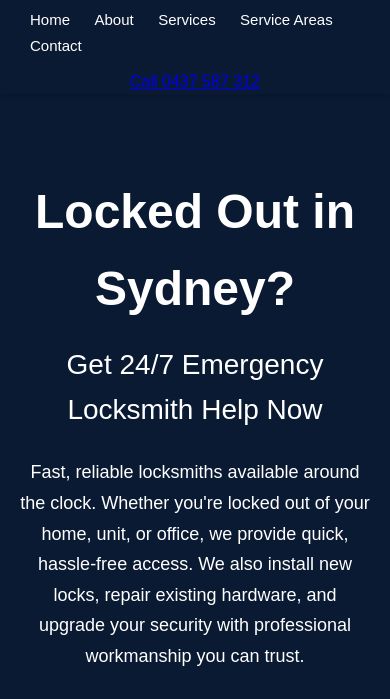
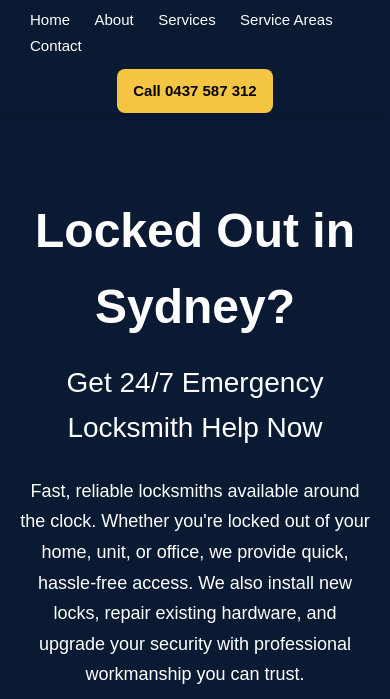
Before and after one commit to Jencreates-design/locksmithsinsydney, a plain HTML site: page index.html in a window 390 px wide. Shown: the part 73-772 px from the top of the page. Drawn offline with Linux system fonts and the light colour scheme.

Commit message:
Add styles for Call Now button
Added a new 'Call Now' button with styles for desktop and mobile.

```diff
--- a/assets/css/style.css
+++ b/assets/css/style.css
@@ -79,6 +79,38 @@ body {
 
 .nav a:hover {
   color: #4da3ff;
+}
+
+/* ⭐ NEW — CALL NOW BUTTON */
+.call-now-btn {
+  background: #f4c542;
+  color: #000;
+  padding: 10px 18px;
+  border-radius: 8px;
+  font-weight: 700;
+  text-decoration: none;
+  font-size: 16px;
+  margin-left: 20px;
+  white-space: nowrap;
+  transition: 0.2s;
+}
+
+.call-now-btn:hover {
+  background: #e0b63a;
+}
+
+/* Mobile header layout */
+@media (max-width: 768px) {
+  .header-inner {
+    flex-direction: column;
+    gap: 10px;
+  }
+
+  .call-now-btn {
+    padding: 10px 16px;
+    font-size: 15px;
+    margin-left: 0;
+  }
 }
 
 /* ------------------------------
@@ -279,11 +311,6 @@ section h3 {
    MOBILE RESPONSIVE
 --------------------------------*/
 @media (max-width: 768px) {
-  .header-inner {
-    flex-direction: column;
-    gap: 10px;
-  }
-
   .nav a {
     margin: 0 10px;
   }
```
